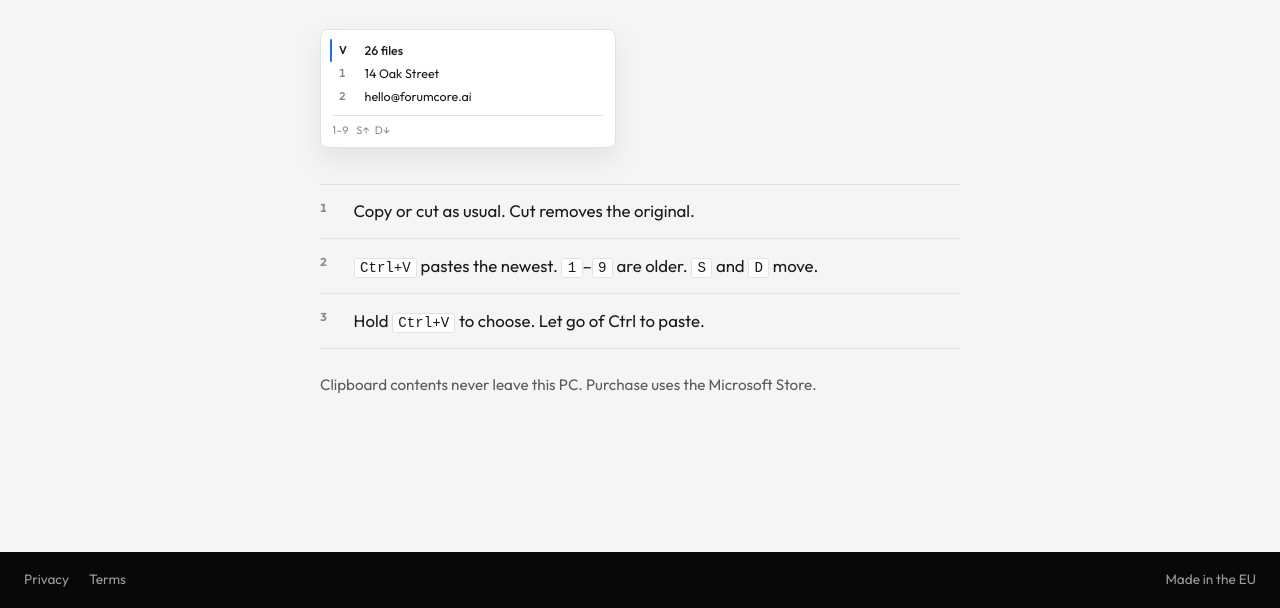
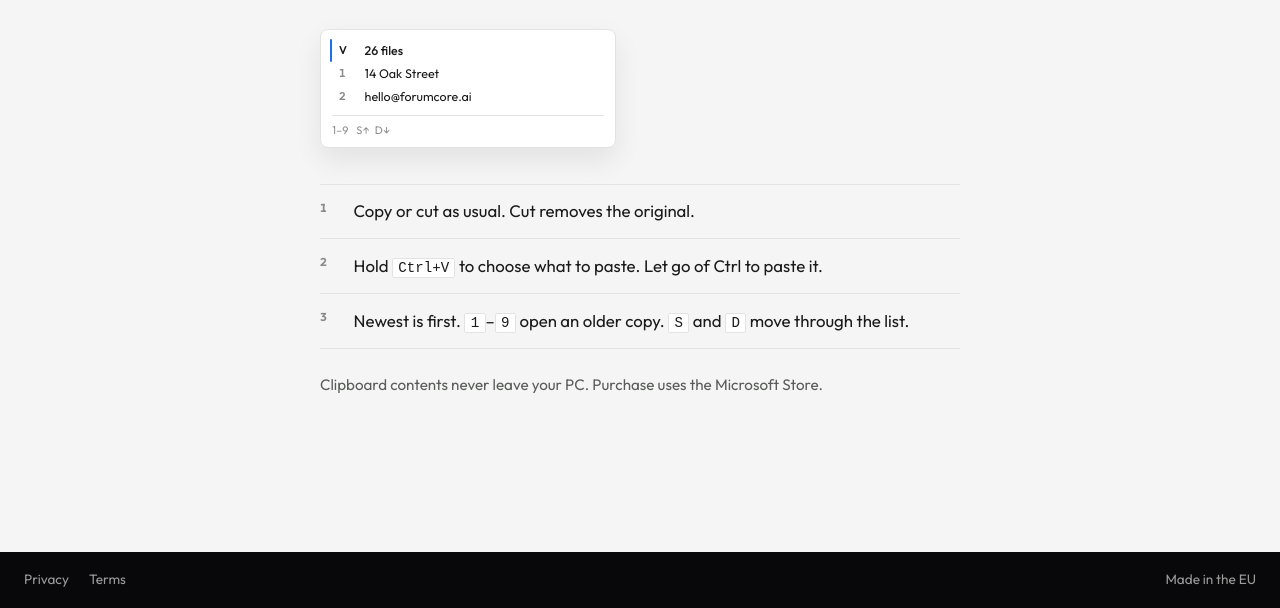
Before and after one commit to AIPhoenician/vpeek-site, a plain HTML site: page vpeek/index.html in a window 1280 px wide. Shown: the part 192-800 px from the top of the page. Drawn offline with Linux system fonts and the light colour scheme.

Commit message:
Reorder VPeek how-to: hold to choose before 1-9

```diff
--- a/vpeek/index.html
+++ b/vpeek/index.html
@@ -37,10 +37,10 @@
     </div>
     <ol class="steps">
       <li>Copy or cut as usual. Cut removes the original.</li>
-      <li><kbd>Ctrl+V</kbd> pastes the newest. <kbd>1</kbd>–<kbd>9</kbd> are older. <kbd>S</kbd> and <kbd>D</kbd> move.</li>
-      <li>Hold <kbd>Ctrl+V</kbd> to choose. Let go of Ctrl to paste.</li>
+      <li>Hold <kbd>Ctrl+V</kbd> to choose what to paste. Let go of Ctrl to paste it.</li>
+      <li>Newest is first. <kbd>1</kbd>–<kbd>9</kbd> open an older copy. <kbd>S</kbd> and <kbd>D</kbd> move through the list.</li>
     </ol>
-    <p class="note">Clipboard contents never leave this PC. Purchase uses the Microsoft Store.</p>
+    <p class="note">Clipboard contents never leave your PC. Purchase uses the Microsoft Store.</p>
   </main>
   <footer>
     <a href="https://forumcore.ai/vpeek/privacy.html">Privacy</a>
```
Also changed, not shown: vpeek/privacy.html (+1 -1 lines).
